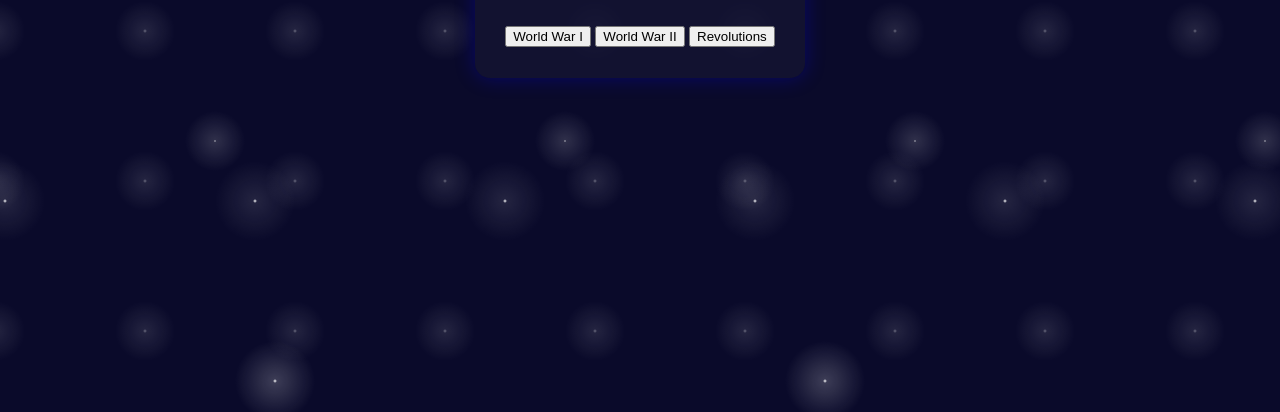
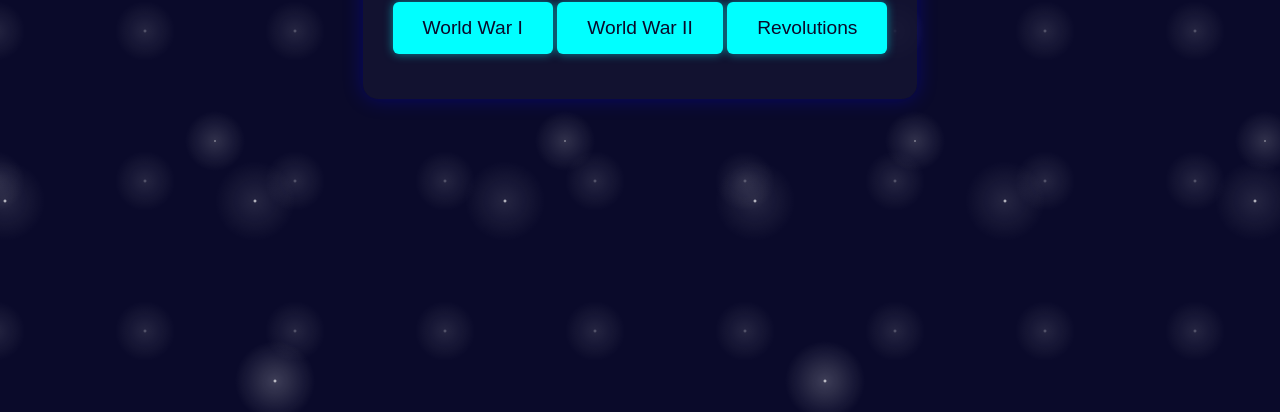
Before and after one commit to Monkeyheheh/codespaces-blank, a plain HTML site: page public/src/lessons/history/Navigate.html in a window 1280 px wide. Shown: the part 444-856 px from the top of the page. Drawn offline with Linux system fonts and the light colour scheme.

Commit message:
Update Navigate.html

```diff
--- a/public/src/lessons/history/Navigate.html
+++ b/public/src/lessons/history/Navigate.html
@@ -39,7 +39,7 @@
             margin-bottom: 30px;
         }
 
-        a {
+        button {
             background-color: #00ffff;
             color: #0a0a2a;
             border: none;
```
